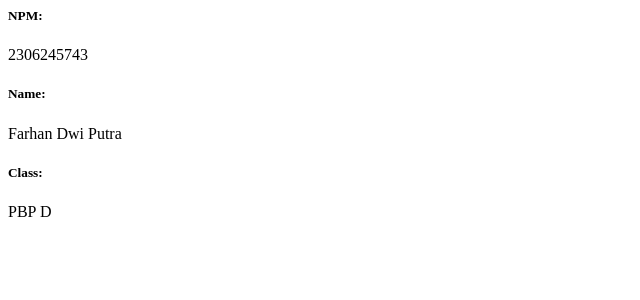
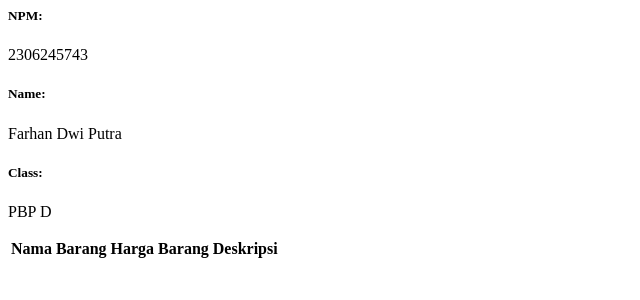
Before and after one commit to farhandp22/etoko, a Django app: page / in a window 1280 px wide. Shown: the top 300 px of the page, without its empty margins (0-640 px from the left). Run offline with Django 5.2, Linux system fonts and the light colour scheme; data that the repository does not hold is empty.

Commit message:
implementasi models

```diff
--- a/main/templates/main.html
+++ b/main/templates/main.html
@@ -4,3 +4,20 @@
 <p>{{ name }}<p>
 <h5>Class: </h5>
 <p>{{ class }}<p>
+
+
+<table>
+    <tr>
+    <th>Nama Barang</th>
+    <th>Harga Barang</th>
+    <th>Deskripsi</th>
+    </tr>
+    {% comment %} Tambahkan data di bawah baris ini {% endcomment %}
+    {% for barang in data %}
+    <tr>
+        <th>{{barang.name}}</th>
+        <th>{{barang.price}}</th>
+        <th>{{barang.description}}</th>
+    </tr>
+    {% endfor %}
+</table>
--- a/main/views.py
+++ b/main/views.py
@@ -1,10 +1,13 @@
 from django.shortcuts import render
+from .models import Product
 
 def show_main(request):
+    data = Product.objects.all()
     context = {
         'npm' : '2306245743',
         'name': 'Farhan Dwi Putra',
-        'class': 'PBP D'
+        'class': 'PBP D',
+        'data' : data
     }
 
     return render(request, "main.html", context)
```
